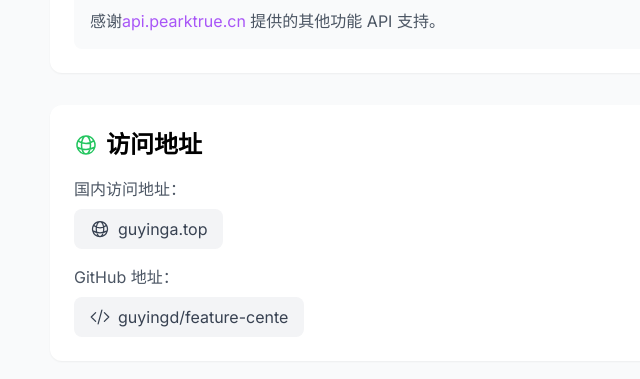
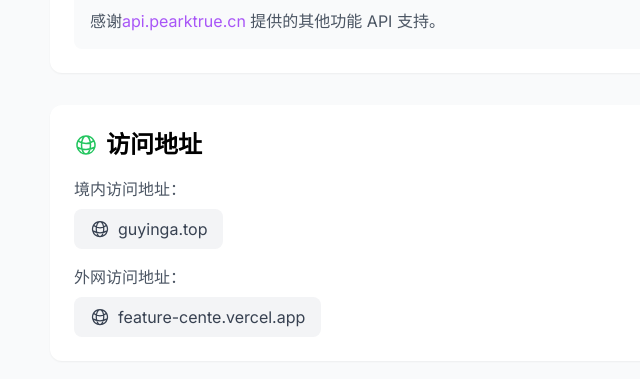
Before and after one commit to guyingd/feature-cente, a Next.js app: page /about in a window 1280 px wide. Shown: the part 1107-1486 px from the top of the page, without its empty margins (174-814 px from the left). Built offline with nearby package versions, Linux system fonts and the light colour scheme.

Commit message:
feat: 添加境内/外网访问切换
- 更新导航栏添加境内/外网切换功能
- 更新关于页面的访问地址说明
- 更新 README 中的访问地址
- 优化相关样式和布局

```diff
--- a/src/app/about/page.tsx
+++ b/src/app/about/page.tsx
@@ -159,7 +159,7 @@ export default function About() {
             <div className="space-y-4">
               <div className="space-y-2">
                 <p className="text-gray-600 dark:text-gray-300">
-                  国内访问地址：
+                  境内访问地址：
                 </p>
                 <a
                   href="https://guyinga.top"
@@ -175,18 +175,18 @@ export default function About() {
               </div>
               <div className="space-y-2">
                 <p className="text-gray-600 dark:text-gray-300">
-                  GitHub 地址：
+                  外网访问地址：
                 </p>
                 <a
-                  href="https://github.com/guyingd/feature-cente"
+                  href="https://feature-cente.vercel.app"
                   target="_blank"
                   rel="noopener noreferrer"
                   className="inline-flex items-center gap-2 px-4 py-2 bg-gray-100 dark:bg-gray-700
                     hover:bg-gray-200 dark:hover:bg-gray-600 rounded-lg transition-colors
                     text-gray-700 dark:text-gray-300"
                 >
-                  <CodeBracketIcon className="h-5 w-5" />
-                  <span>guyingd/feature-cente</span>
+                  <GlobeAltIcon className="h-5 w-5" />
+                  <span>feature-cente.vercel.app</span>
                 </a>
               </div>
             </div>
--- a/src/components/navbar.tsx
+++ b/src/components/navbar.tsx
@@ -26,10 +26,17 @@ const navItems = [
     external: true
   },
   {
-    name: '国内访问',
+    name: '境内访问',
     href: 'https://guyinga.top',
     icon: GlobeAltIcon,
-    title: '国内地址',
+    title: '切换到境内',
+    external: true
+  },
+  {
+    name: '外网访问',
+    href: 'https://feature-cente.vercel.app',
+    icon: GlobeAltIcon,
+    title: '切换到外网',
     external: true
   }
 ];
```
Also changed, not shown: 1 other file (tests, documents, lock files or other folders).
